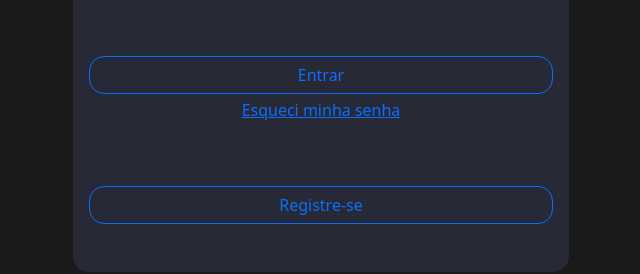
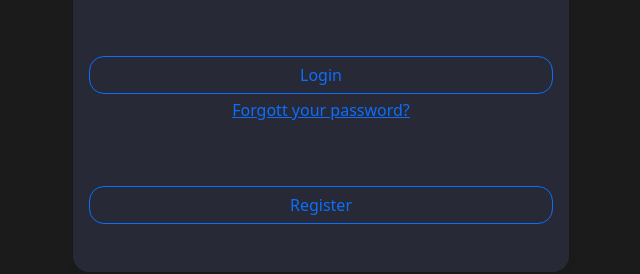
Before and after one commit to zBlasius/subjects_easy, a React (Create React App) app in the folder client/: page / in a window 1280 px wide. Shown: the part 373-647 px from the top of the page, without its empty margins (319-959 px from the left). Built offline with nearby package versions, Linux system fonts and the light colour scheme; no server answers; a web font is replaced by a local one.

Commit message:
fix: change text

```diff
--- a/client/src/pages/Login/index.tsx
+++ b/client/src/pages/Login/index.tsx
@@ -44,11 +44,11 @@ export default function Login() {
                 <div className="button-group">
 
                     <div className="login-button-section">
-                        <MyButton variant="outline-primary" onClick={() => login()} label="Entrar" />
-                        <a href="#"> Esqueci minha senha </a>
+                        <MyButton variant="outline-primary" onClick={() => login()} label="Login" />
+                        <a href="#"> Forgott your password? </a>
                     </div>
 
-                    <MyButton variant="outline-primary" onClick={()=> navigate("/register")} label="Registre-se" />
+                    <MyButton variant="outline-primary" onClick={()=> navigate("/register")} label="Register" />
                 </div>
 
 
```
Also changed, not shown: 1 other file (tests, documents, lock files or other folders).
